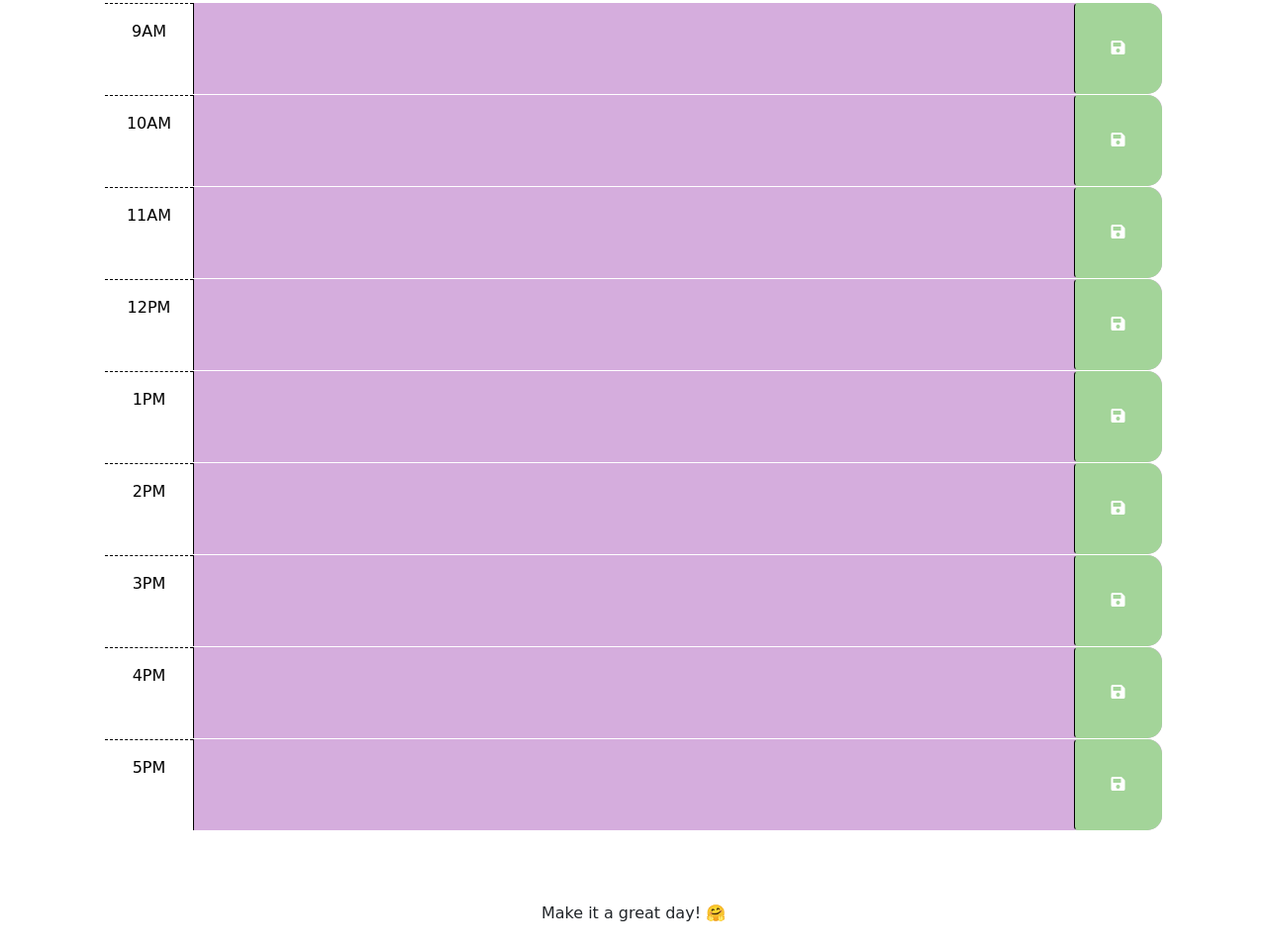
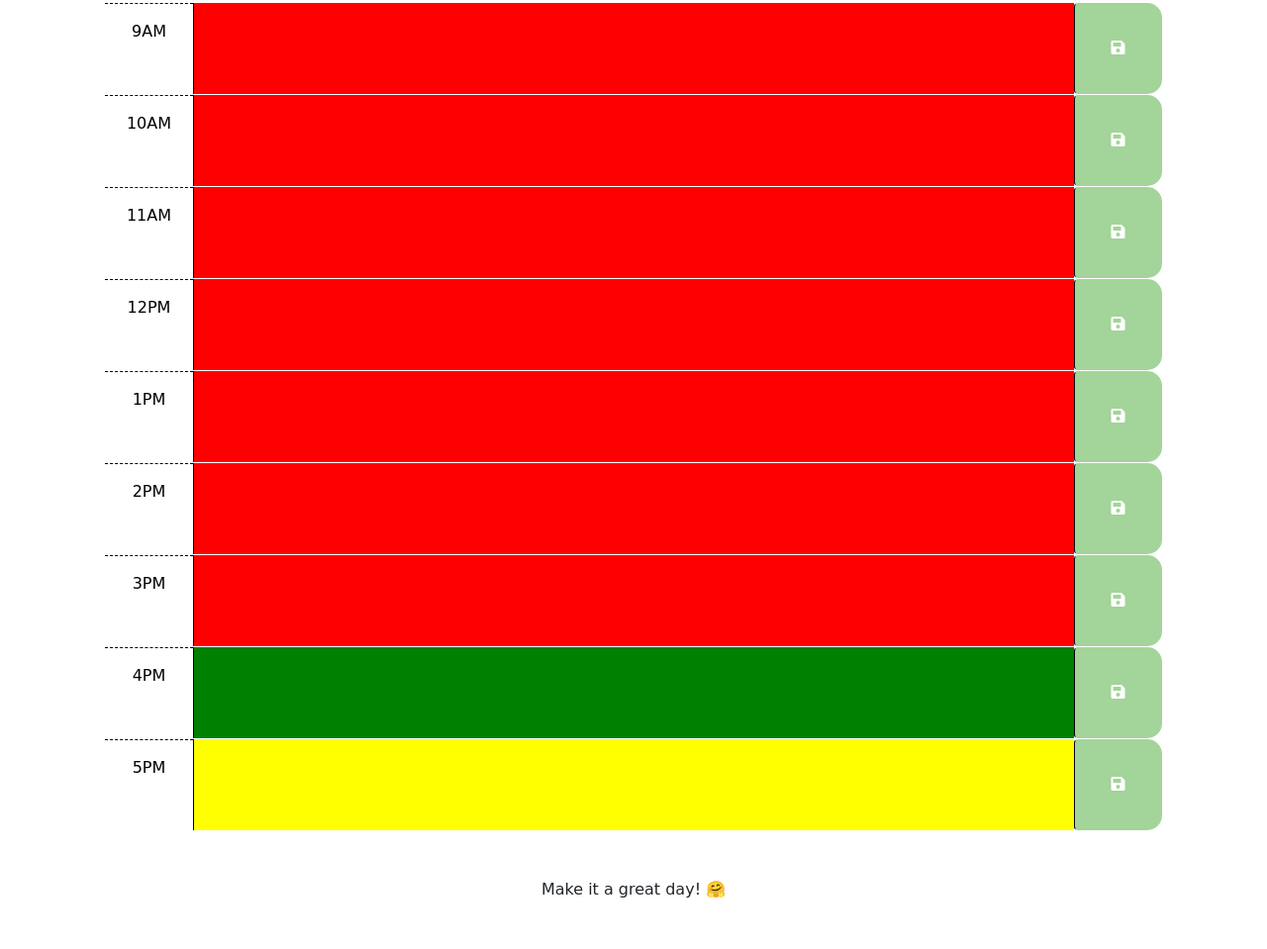
Before and after one commit to TinaTheDev91/Work-Day-Scheduler, a plain HTML site: page index.html in a window 1280 px wide. Shown: the part 300-1259 px from the top of the page at 99% size. Drawn offline with nearby package versions, Linux system fonts and the light colour scheme; a web font is replaced by a local one.

Commit message:
debugged js

```diff
--- a/Assets/script.js
+++ b/Assets/script.js
@@ -1,5 +1,3 @@
-var today = dayjs();
-$('#currentDay').text(today.format('MMMM D, YYYY'));
 
 
 $(function () {
@@ -66,37 +64,53 @@ $(function () {
 
   // time variables
 
-  var hour = dayjs().hour();
-  var time = $('.time');
-  var timeOfDay = time.text();
-  var timeOfDayParse = parseInt(timeOfDay);
-  var militaryTime;
+  var today = dayjs();
+  $('#currentDay').text(today.format('MMMM D, YYYY'));
+  var currentHour = dayjs().hour();
 
-  console.log(hour);
-  console.log(time);
-  console.log(timeOfDay);
-  console.log(timeOfDayParse);
-  console.log(5);
-  console.log(militaryTime);
+  console.log("current hour", currentHour)
 
-  // converting to military time
+  // var hour = dayjs().hour();
+  // var time = $('.time');
+  // var timeOfDay = time.text();
+  // var timeOfDayParse = parseInt(timeOfDay);
+  // var militaryTime;
 
-  if (timeOfDayParse >= 1 && timeOfDayParse <= 5) {
-    militaryTime = timeOfDayParse + 12;
-  } else {
-    militaryTime = timeOfDayParse;
-  }
+  // // converting to military time
+
+  // if (timeOfDayParse >= 1 && timeOfDayParse <= 5) {
+  //   militaryTime = timeOfDayParse + 12;
+  // } else {
+  //   militaryTime = timeOfDayParse;
+  // }
+
+  // console.log(hour);
+  // console.log(time);
+  // console.log(timeOfDay);
+  // console.log(timeOfDayParse);
+  // console.log(militaryTime);
 
   // adding past, present and future classes in respect to the current hour
 
-  if (militaryTime < hour) {
-    time.parent().addClass("past");
-  } else if (militaryTime > hour) {
-    time.parent().addClass("future");
-  } else {
-    time.parent().addClass("present");
-  }
+  putColor()
+  function putColor() {
+    var blockOfTime = $(".description");
+    blockOfTime.each(function(){
+      var hour = $(this).attr("id")
+      console.log("this is the hour", hour);
+      if (currentHour > hour) {
+        $(this).addClass("past");
+      } else if (currentHour < hour) {
+        $(this).remove("present")
+        $(this).remove("past")
+        $(this).addClass("future");
+      } else if (currentHour == hour) {
+        $(this).remove("past")
+        $(this).addClass("present");
+      }
 
+      })
+    }
 });
 
 // Wrap all code that interacts with the DOM in a call to jQuery to ensure that
--- a/Assets/style.css
+++ b/Assets/style.css
@@ -35,17 +35,17 @@ textarea {
 }
 
 .past {
-  background-color: #D5ADDD;
+  background-color: red;
   color: white;
 }
 
 .present {
-  background-color: #E5CCEA;
+  background-color: green;
   color: white;
 }
 
 .future {
-  background-color: #F4EBF6;
+  background-color: yellow;
   color: white;
 }
 
--- a/index.html
+++ b/index.html
@@ -34,38 +34,26 @@
       <p id="currentDay" class="lead"></p>
     </header>
     <div class="time-blocks container-lg px-5">
-      <!-- Use class for "past", "present", and "future" to apply styles to the
-        time-block divs accordingly. The javascript will need to do this by
-        adding/removing these classes on each div by comparing the hour in the
-        id to the current hour. The html provided below is meant to be an example
-        demonstrating how the css provided can be leveraged to create the
-        desired layout and colors. The html below should be removed or updated
-        in the finished product. Remember to delete this comment once the
-        code is implemented.
-        -->
 
-      <!-- Example of a past time block. The "past" class adds a gray background color. -->
       <div id="hour-9" class="row time-block">
         <div class="time col-2 col-md-1 hour text-center py-3">9AM</div>
-        <textarea class="col-8 col-md-10 description" rows="3"> </textarea>
+        <textarea id="9" class="col-8 col-md-10 description" rows="3"> </textarea>
         <button class="btn saveBtn col-2 col-md-1" aria-label="save">
           <i class="fas fa-save" aria-hidden="true"></i>
         </button>
       </div>
 
-      <!-- Example of a a present time block. The "present" class adds a red background color. -->
       <div id="hour-10" class="row time-block">
         <div class="time col-2 col-md-1 hour text-center py-3">10AM</div>
-        <textarea class="col-8 col-md-10 description" rows="3"> </textarea>
+        <textarea id="10" class="col-8 col-md-10 description" rows="3"> </textarea>
         <button class="btn saveBtn col-2 col-md-1" aria-label="save">
           <i class="fas fa-save" aria-hidden="true"></i>
         </button>
       </div>
 
-      <!-- Example of a future time block. The "future" class adds a green background color. -->
       <div id="hour-11" class="row time-block">
         <div class="time col-2 col-md-1 hour text-center py-3">11AM</div>
-        <textarea class="col-8 col-md-10 description" rows="3"> </textarea>
+        <textarea id="11" class="col-8 col-md-10 description" rows="3"> </textarea>
         <button class="btn saveBtn col-2 col-md-1" aria-label="save">
           <i class="fas fa-save" aria-hidden="true"></i>
         </button>
@@ -73,7 +61,7 @@
 
       <div id="hour-12" class="row time-block">
         <div class="time col-2 col-md-1 hour text-center py-3">12PM</div>
-        <textarea class="col-8 col-md-10 description" rows="3"> </textarea>
+        <textarea id="12" class="col-8 col-md-10 description" rows="3"> </textarea>
         <button class="btn saveBtn col-2 col-md-1" aria-label="save">
           <i class="fas fa-save" aria-hidden="true"></i>
         </button>
@@ -81,7 +69,7 @@
 
       <div id="hour-1" class="row time-block">
         <div class="time col-2 col-md-1 hour text-center py-3">1PM</div>
-        <textarea class="col-8 col-md-10 description" rows="3"> </textarea>
+        <textarea id="13" class="col-8 col-md-10 description" rows="3"> </textarea>
         <button class="btn saveBtn col-2 col-md-1" aria-label="save">
           <i class="fas fa-save" aria-hidden="true"></i>
         </button>
@@ -89,7 +77,7 @@
 
       <div id="hour-2" class="row time-block">
         <div class="time col-2 col-md-1 hour text-center py-3">2PM</div>
-        <textarea class="col-8 col-md-10 description" rows="3"> </textarea>
+        <textarea id="14" class="col-8 col-md-10 description" rows="3"> </textarea>
         <button class="btn saveBtn col-2 col-md-1" aria-label="save">
           <i class="fas fa-save" aria-hidden="true"></i>
         </button>
@@ -97,7 +85,7 @@
 
       <div id="hour-3" class="row time-block">
         <div class="time col-2 col-md-1 hour text-center py-3">3PM</div>
-        <textarea class="col-8 col-md-10 description" rows="3"> </textarea>
+        <textarea id="15" class="col-8 col-md-10 description" rows="3"> </textarea>
         <button class="btn saveBtn col-2 col-md-1" aria-label="save">
           <i class="fas fa-save" aria-hidden="true"></i>
         </button>
@@ -105,7 +93,7 @@
 
       <div id="hour-4" class="row time-block">
         <div class="time col-2 col-md-1 hour text-center py-3">4PM</div>
-        <textarea class="col-8 col-md-10 description" rows="3"> </textarea>
+        <textarea id="16" class="col-8 col-md-10 description" rows="3"> </textarea>
         <button class="btn saveBtn col-2 col-md-1" aria-label="save">
           <i class="fas fa-save" aria-hidden="true"></i>
         </button>
@@ -113,7 +101,7 @@
 
       <div id="hour-5" class="row time-block">
         <div class="time col-2 col-md-1 hour text-center py-3">5PM</div>
-        <textarea class="col-8 col-md-10 description" rows="3"> </textarea>
+        <textarea id="17" class="col-8 col-md-10 description" rows="3"> </textarea>
         <button class="btn saveBtn col-2 col-md-1" aria-label="save">
           <i class="fas fa-save" aria-hidden="true"></i>
         </button>
@@ -122,19 +110,32 @@
 
     <br>
     <br>
-    <br>
 
     <footer>Make it a great day! 🤗</footer>
+    <br>
     <br>
 
     <script src="https://code.jquery.com/jquery-3.4.1.min.js"></script>
     <script
-      src="https://cdn.jsdelivr.net/npm/dayjs@1.11.3/dayjs.min.js"
-      integrity="sha256-iu/zLUB+QgISXBLCW/mcDi/rnf4m4uEDO0wauy76x7U="
-      crossorigin="anonymous"
+    src="https://cdn.jsdelivr.net/npm/dayjs@1.11.3/dayjs.min.js"
+    integrity="sha256-iu/zLUB+QgISXBLCW/mcDi/rnf4m4uEDO0wauy76x7U="
+    crossorigin="anonymous"
     ></script>
 
     <script src="./Assets/script.js"></script>
 
   </body>
-</html>
+  </html>
+
+  <!-- Use class for "past", "present", and "future" to apply styles to the
+    time-block divs accordingly. The javascript will need to do this by
+    adding/removing these classes on each div by comparing the hour in the
+    id to the current hour. The html provided below is meant to be an example
+    demonstrating how the css provided can be leveraged to create the
+    desired layout and colors. The html below should be removed or updated
+    in the finished product. Remember to delete this comment once the
+    code is implemented.
+  -->
+  <!-- Example of a past time block. The "past" class adds a gray background color. -->
+  <!-- Example of a a present time block. The "present" class adds a red background color. -->
+  <!-- Example of a future time block. The "future" class adds a green background color. -->
```
